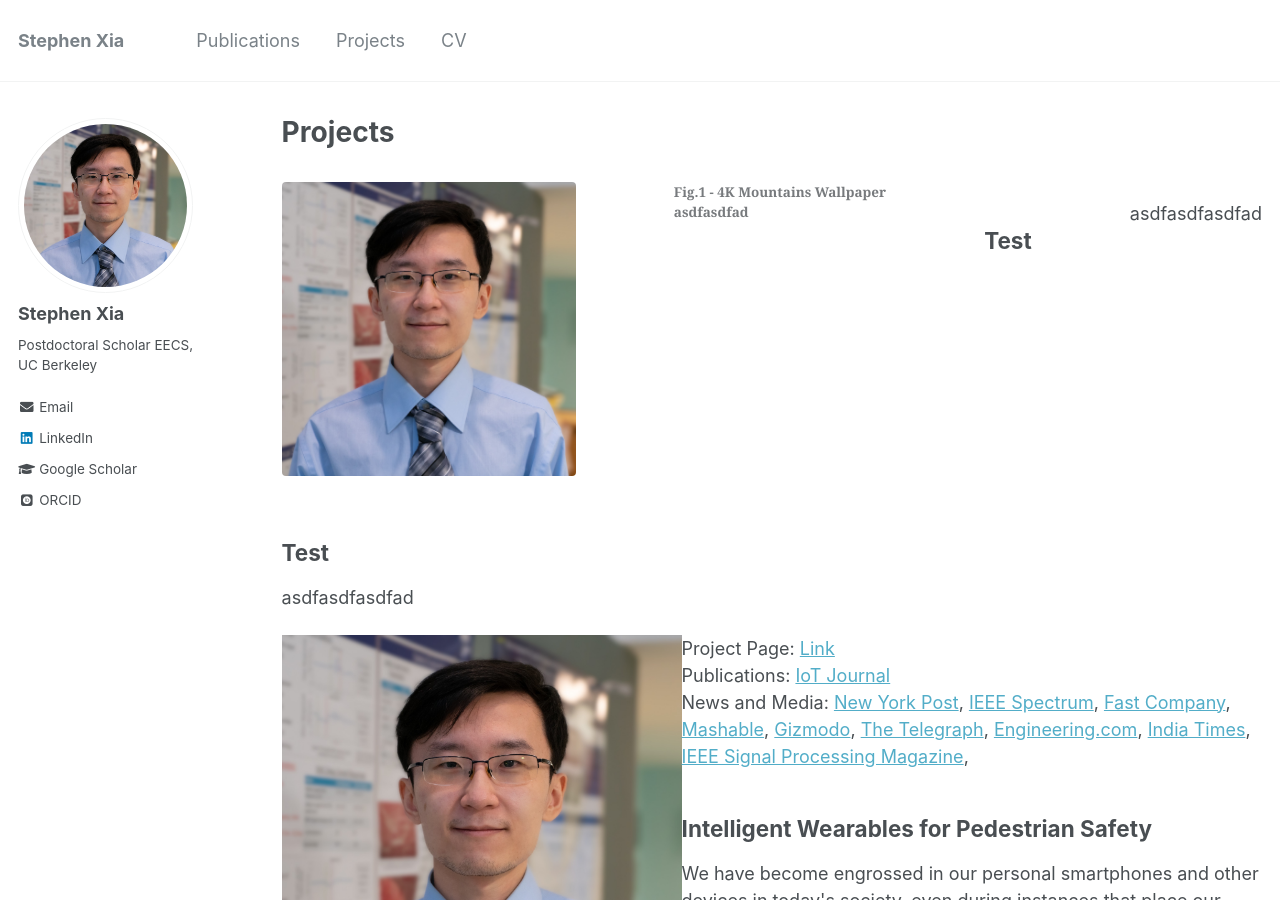
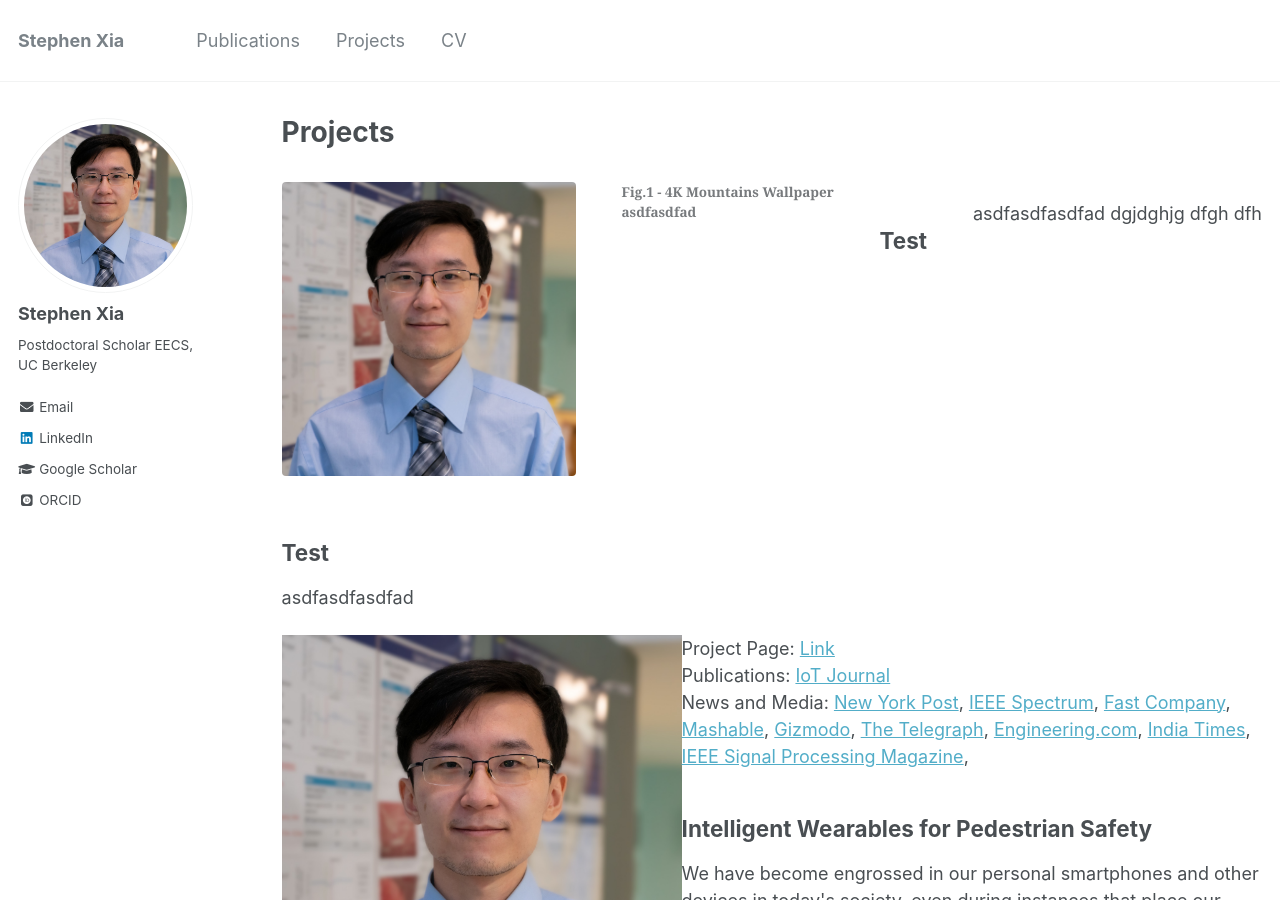
Before and after one commit to stephenxia/stephenxia.github.io, a Jekyll site: the page built from _pages/projects.md, in a window 1280 px wide and 900 px high. Built offline with Jekyll 4.4.1, drawn with Linux system fonts in a browser that asks for light colours; some web fonts are replaced.

Commit message:
testing projects

```diff
--- a/_pages/projects.md
+++ b/_pages/projects.md
@@ -9,8 +9,10 @@ author_profile: true
 <figure style="width:100%">
     <img src="../images/stephenxia.jpg" alt="" style="width:30%">
     <figcaption align = "left"><b>Fig.1 - 4K Mountains Wallpaper<br/>asdfasdfad</b></figcaption>
+
     <h2>Test</h2>
-    <p>asdfasdfasdfad</p>
+
+    <p>asdfasdfasdfad dgjdghjg dfgh dfh</p>
 </figure>
 <h2>Test</h2>
 <p>asdfasdfasdfad</p>
```
